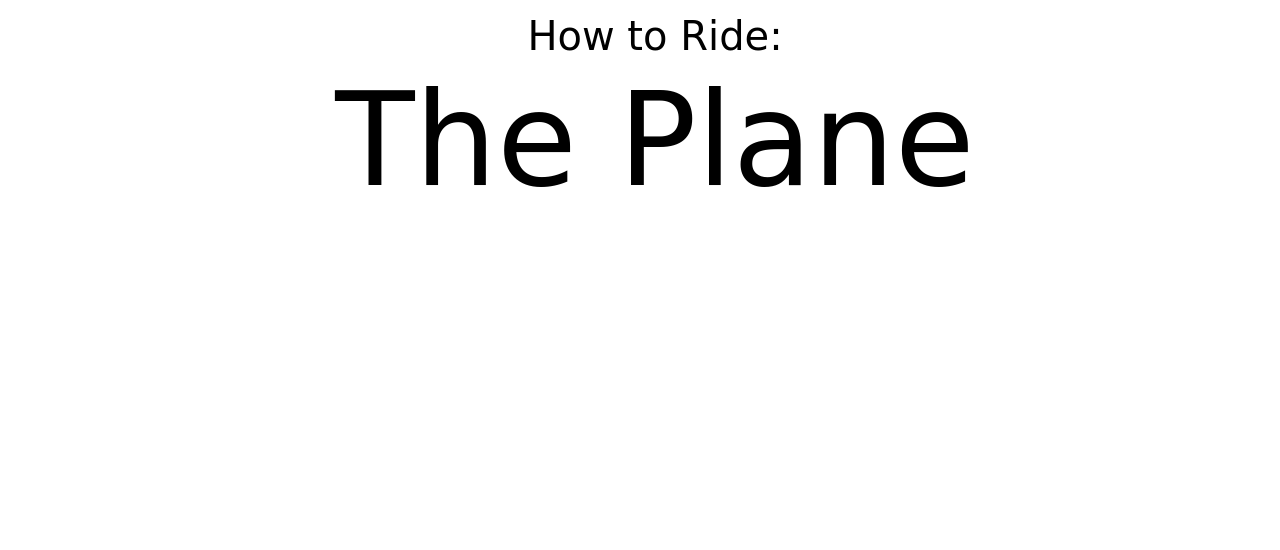
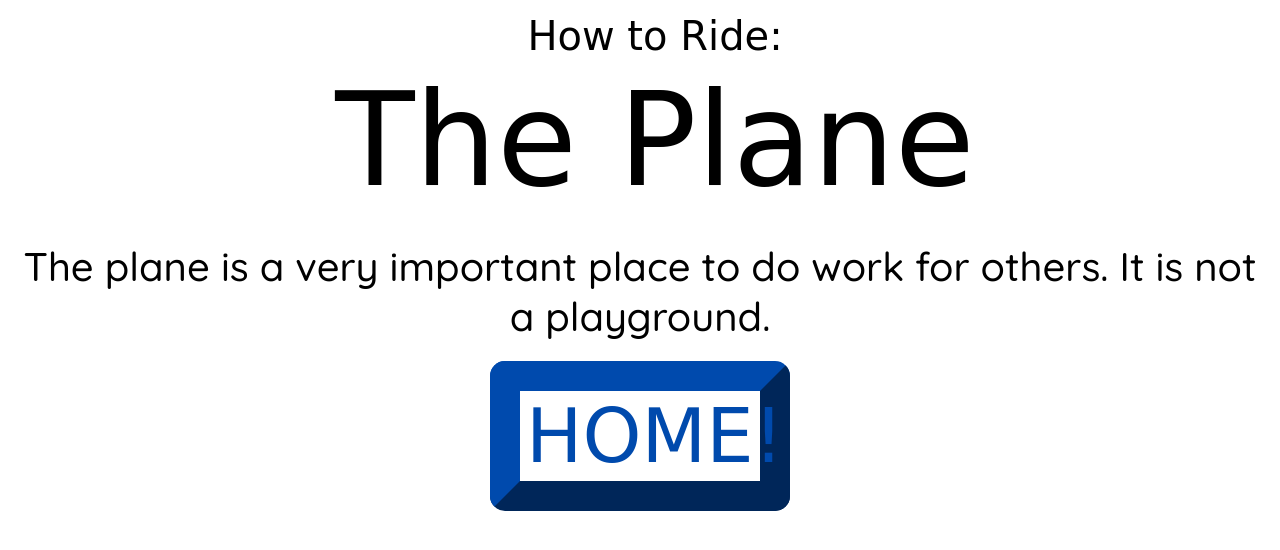
Before and after one commit to athelav/LittleTraveler, a Flask app: page /views/plane in a window 1280 px wide. Shown: the top 550 px of the page. Run offline with Flask 3, Linux system fonts and the light colour scheme; some web fonts are replaced.

Commit message:
Can reference screen and keep picture format

```diff
--- a/static/index.css
+++ b/static/index.css
@@ -59,6 +59,7 @@ button:focus {
   transform: translateY(-0.25em);
 }
 
+
 .columnTicket:hover,
 .columnTicket:focus {
   box-shadow: 0 0.5em 0.5em -0.4em var(--hover);
@@ -99,3 +100,7 @@ button:focus {
     50%  { transform: translate(0, 15px); }
     100%   { transform: translate(0, -0px); }
 }
+
+a {
+    text-decoration: none;
+}
--- a/templates/homepage.html
+++ b/templates/homepage.html
@@ -6,7 +6,7 @@
         <img src="/static/trainTicket.png" alt="train ticket" width="100%">
     </div>
     <div class="columnTicket">
-        <a href="plane.html"><img src="/static/planeTicket.png" alt="plane ticket" width="100%"></a>
+        <a href={{ 'plane' }}><img src="/static/planeTicket.png" alt="plane ticket" width="100%"></a>
     </div>
     <div class="columnTicket">
         <img src="/static/passportTicket.png" alt="passport ticket" width="100%">
--- a/templates/plane.html
+++ b/templates/plane.html
@@ -1,4 +1,7 @@
 {% extends "index.html" %} {% block content %}
 <div class="floating subtitle">How to Ride:</div>
 <div class="floating title">The Plane</div>
+<div class="text">The plane is a very important place to do work for others. It is not a playground.</div>
+<a href={{ 'homepage' }}><button>HOME!</button></a>
+
 {% endblock content %}
```
